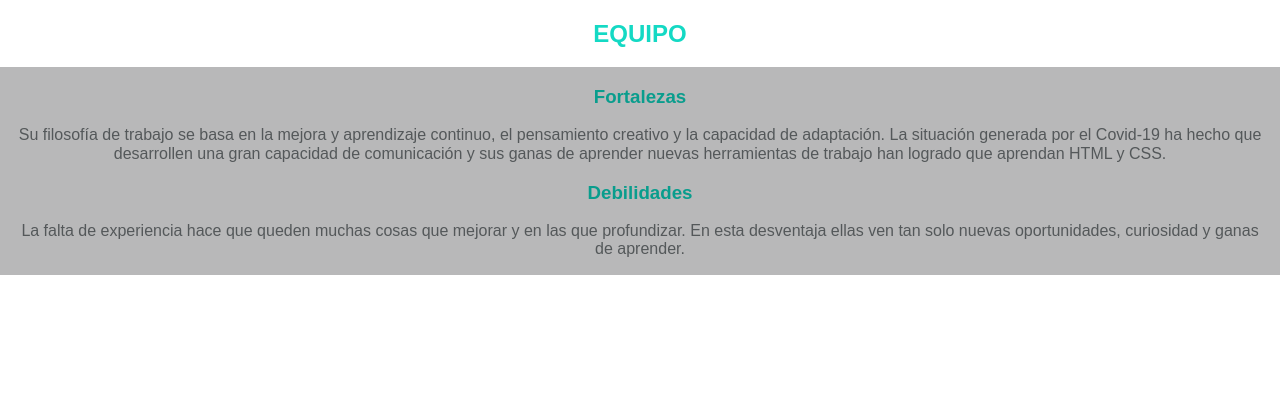
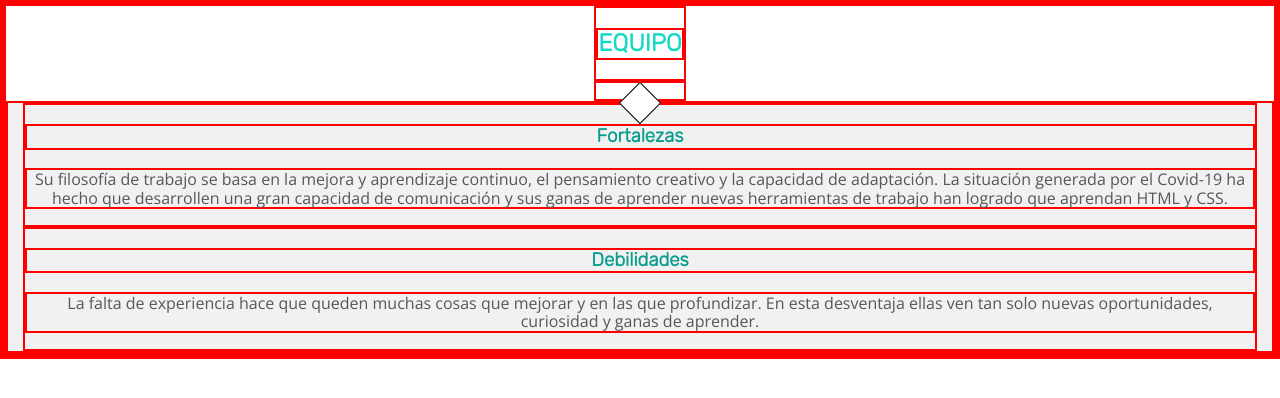
Before and after one commit to erreinoso/AdaWonders, a plain HTML site: page Pruebas/prueba-vir/index.html in a window 1280 px wide. Drawn offline with nearby package versions, Linux system fonts and the light colour scheme.

Commit message:
Unificación

```diff
--- a/Pruebas/prueba-vir/index.html
+++ b/Pruebas/prueba-vir/index.html
@@ -5,6 +5,10 @@
     <meta name="viewport" content="width=, initial-scale=1.0" />
     <link rel="stylesheet" href="styles/reset.css" />
     <link rel="stylesheet" href="styles/main.css" />
+    <link
+      href="https://fonts.googleapis.com/css2?family=Open+Sans:wght@300&family=Rubik:wght@300&display=swap"
+      rel="stylesheet"
+    />
     <title>Prueba</title>
   </head>
   <body>
@@ -14,6 +18,7 @@
         <p></p>
       </div>
       <div class="container">
+        <div class="littlesquare"></div>
         <div class="strengths">
           <h3>Fortalezas</h3>
           <p>
--- a/Pruebas/prueba-vir/styles/main.css
+++ b/Pruebas/prueba-vir/styles/main.css
@@ -1,13 +1,7 @@
 * {
   box-sizing: border-box;
   color: inherit;
-}
-
-@font-face {
-  font-family: "Rubik", sans-serif;
-  src: (
-    url "https://fonts.googleapis.com/css2?family=Rubik:wght@300&display=swap"
-  );
+  border: red, solid, 2px;
 }
 
 :root {
@@ -17,11 +11,12 @@
   --secondary-color: #14d9c4;
   /* FONTS*/
   --primary-font: "Rubik", sans-serif;
+  --secundary-font: "Open Sans", sans-serif;
 }
 
-html {
+/*html {
   font-family: Arial, Helvetica, sans-serif;
-}
+}*/
 
 .team {
   display: flex;
@@ -33,19 +28,35 @@ html {
 .weaknesses h3 {
   color: var(--primary-color);
   text-align: center;
+  font-family: var(--primary-font);
 }
 
 .strengths p,
 .weaknesses p {
   color: var(--text-color);
   text-align: center;
+  font-family: var(--secundary-font);
 }
 
 .container {
-  background: #b8b8b9;
+  background-color: rgba(184, 184, 185, 0.2);
   padding: 0 15px;
+  position: relative;
 }
 
 .group h2 {
   color: var(--secondary-color);
+  font-family: var(--primary-font);
 }
+
+.littlesquare {
+  border: 1px solid black; /*temporal*/
+  width: 30px;
+  height: 30px;
+  position: absolute;
+  margin: 0;
+  transform: translate(50%, -50%) rotate(45deg);
+  right: 50%;
+  background-color: white;
+  flex-direction: column;
+}
```
